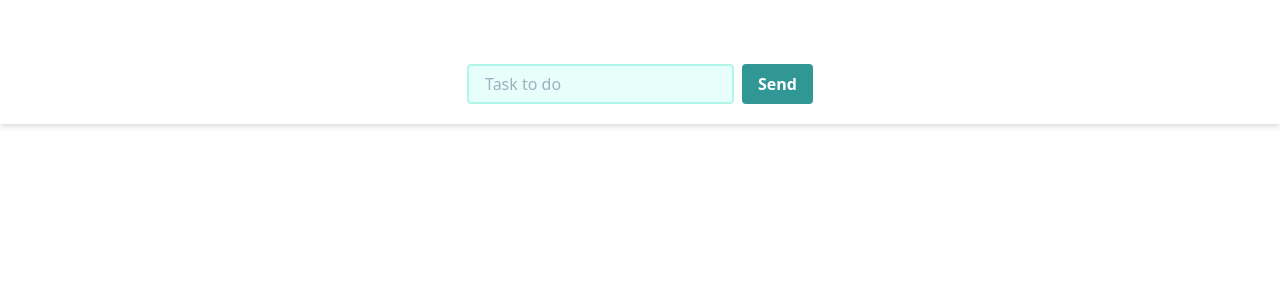
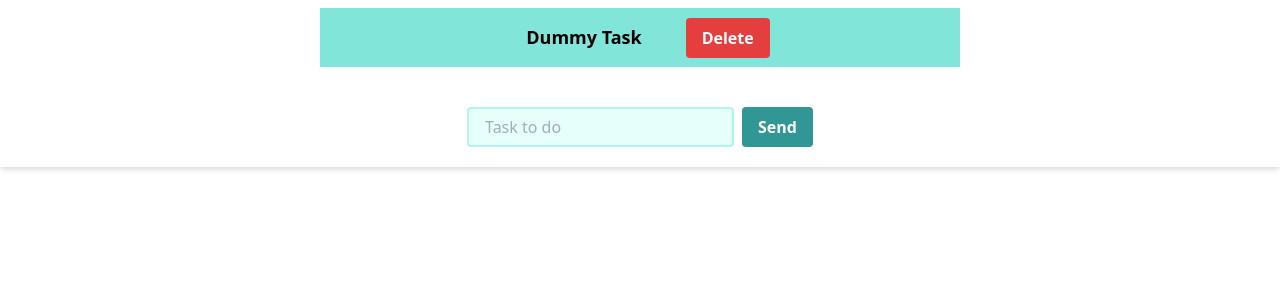
Before and after one commit to daxas-boop/inputs-renderlists-top, a React (Create React App) app: page / in a window 1280 px wide. Shown: the top 300 px of the page. Built offline with nearby package versions, Linux system fonts and the light colour scheme; the HTML template or start-up script is replaced by a standard one.

Commit message:
Adds the whole list to the overview component

```diff
--- a/src/components/Overview.js
+++ b/src/components/Overview.js
@@ -1,17 +1,24 @@
 import React, { Component } from 'react'
-import ListItem from '@material-ui/core/ListItem';
-import ListItemText from '@material-ui/core/ListItemText';
+import uniqid from "uniqid";
 
 class List extends Component {
+
     render() {
         return(
-            <ListItem>
-                <ListItemText
-                    primary={this.props.task}
-                />
-            </ListItem>
-        )
-    }
+        <ol className= 'max-w-screen-sm m-auto mt-2'>
+            {this.props.tasks.map( (task) => (
+                <div className= 'flex justify-center bg-teal-300 pl-3 pr-3' key={'box'+ task.id} >
+                    <li key={uniqid()} id={uniqid()} className='p-4 mr-5 font-semibold text-lg'>{task.task}</li>
+                    <button
+                        onClick= { () =>  {this.props.removeTask(task.id)} }
+                        className= 'btn bg-red-600 hover:bg-red-800 text-white font-bold py-2 px-4 rounded ml-2 self-center'
+                    >
+                        Delete
+                    </button>
+                </div>
+            ))}
+        </ol>
+    )}
 }
 
 export default List;
```
